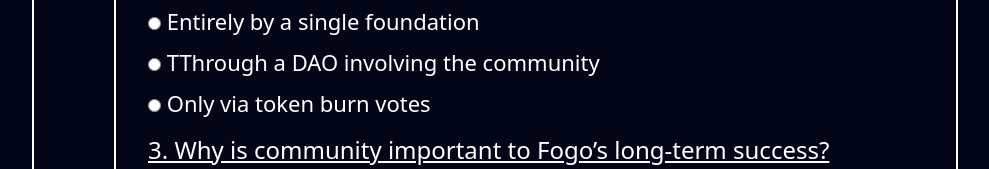
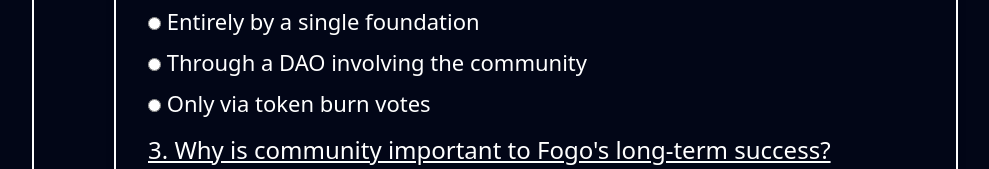
Before and after one commit to enoo-git/fogo-academy, a plain HTML site: page course-6.html in a window 1280 px wide. Shown: the part 1203-1372 px from the top of the page, without its empty margins (240-1229 px from the left). Drawn offline with nearby package versions, Linux system fonts and the light colour scheme; some packages are replaced by stand-ins of ours; a script that the page names is missing.

Commit message:
Update course-6.html

```diff
--- a/course-6.html
+++ b/course-6.html
@@ -97,12 +97,12 @@
                             <h4 class="text-underline">2. How will governance be handled on Fogo in the future?</h4>
                             <div class="choices">
                                 <label><input type="radio" name="q2" value="a"> Entirely by a single foundation</label>
-                                <label><input type="radio" name="q2" value="b"> TThrough a DAO involving the community</label>
+                                <label><input type="radio" name="q2" value="b"> Through a DAO involving the community</label>
                                 <label><input type="radio" name="q2" value="c"> Only via token burn votes</label>
                             </div>
                         </div>
                         <div class="question">
-                            <h4 class="text-underline">3. Why is community important to Fogo’s long-term success?</h4>
+                            <h4 class="text-underline">3. Why is community important to Fogo's long-term success?</h4>
                             <div class="choices">
                                 <label><input type="radio" name="q3" value="a"> It provides meme content</label>
                                 <label><input type="radio" name="q3" value="b"> It helps decentralize decision-making and grow the ecosystem</label>
```
